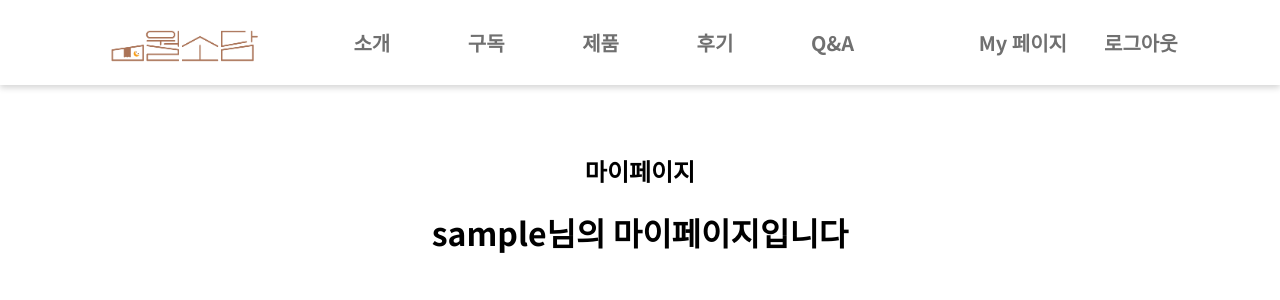
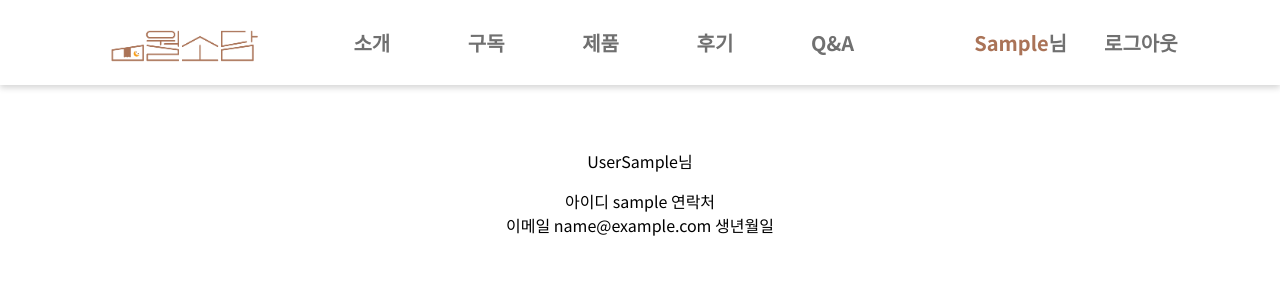
Before and after one commit to Lotte-Duksung/wolsodam, a Django app: page /mypage/ in a window 1280 px wide. Shown: the top 300 px of the page. Run offline with Django 3.2, Linux system fonts and the light colour scheme; the visitor is signed in with stand-in values (Sample User, id 1).

Commit message:
mypage profile

```diff
--- a/wsd_prj/wsd_app/models.py
+++ b/wsd_prj/wsd_app/models.py
@@ -7,6 +7,5 @@ from django.contrib.auth.models import User
 
 class Profile(models.Model):
     user = models.OneToOneField(User, on_delete=models.CASCADE)
-    phone = models.CharField(max_length=50, blank=True)
+    phone = models.CharField(max_length=15, blank=True)
     birth_date = models.DateTimeField(null=True, blank=True)
-    gender = models.TextField(max_length=50, blank=True)
--- a/wsd_prj/wsd_app/templates/base.html
+++ b/wsd_prj/wsd_app/templates/base.html
@@ -30,7 +30,7 @@
 
     {% if request.user.is_authenticated %}  <!-- 만약 로그인이 되어있는 상태이면-->
 
-        <a id="nav_log" href="{% url 'mypage' %}">My 페이지</a>
+        <a id="nav_log" href="{% url 'mypage' %}"><span style="color: #AA7357;">{{ user.first_name }}</span>님</a>
         <a id="nav_logout" href="javascript:{document.getElementById('logout').submit()}">
             로그아웃
           </a>
--- a/wsd_prj/wsd_app/templates/mypage.html
+++ b/wsd_prj/wsd_app/templates/mypage.html
@@ -4,9 +4,29 @@
 <br>
 <br>
 <div class='text-center'>
-    <h2>마이페이지</h2>
     {% if request.user.is_authenticated %}  <!-- 만약 로그인이 되어있는 상태이면-->
-                <h1> {{ user.username }}님의 마이페이지입니다</h1>
+<div class="mypage-contents-box">
+    <div class="mypage-contents">
+
+        <div class="box">
+            <p class="sub-title-name">{{user.last_name}}{{user.first_name}}님</h2>
+            <div class="item">
+                <div class="text-field">
+                    <span class="input-username">아이디</span>
+                    <span class="username">{{user.username}}</span>
+                    <span class="input-phone">연락처</span>
+                    <span class="phone">{{user.profile.phone}}</span>
+                    <br>
+                    <span class="input-email">이메일</span>
+                    <span class="email">{{user.email}}</span>
+                    <span class="input-birth">생년월일</span>
+                    <span class="birth">{{user.profile.birth_date|date:'Y.m.d'}}</span>
+                </div>
+            </div>
+        </div><!-- END 프로필 box -->
+
+    </div><!-- END mypage-contents -->
+</div><!-- END mypage-content-box / 회색 배경 끝-->
         {% endif%}
 </div>
 {% endblock content %}
--- a/wsd_prj/wsd_app/templates/signup.html
+++ b/wsd_prj/wsd_app/templates/signup.html
@@ -48,7 +48,7 @@
                 <br>
                 <div class="form-group">
                     전화번호 <br>
-                    <input name="phone" type="number" required="true" placeholder="-없이 숫자만 적어주세요">
+                    <input name="phone" type="text" required="true" placeholder="000-0000-0000">
                 </div>
                 <br>
                 <div class="form-group">
@@ -56,10 +56,6 @@
                     <input name="birth_date" type="date">
                 </div>
                 <br>
-                <div class="form-group">
-                    성별 <br>
-                    <input type="text" name="gender" placeholder="여성 or 남성">
-                </div>
                 <div class= "form-group">
                     <br>
                     <input type="submit" value="가입완료">
--- a/wsd_prj/wsd_app/views.py
+++ b/wsd_prj/wsd_app/views.py
@@ -56,8 +56,7 @@ def signup(requests):
             )
             phone = requests.POST["phone"]
             birth_date = requests.POST["birth_date"]
-            gender = requests.POST["gender"]
-            profile = Profile(user=user, phone=phone, birth_date = birth_date, gender=gender)   #Profile 생성
+            profile = Profile(user=user, phone=phone, birth_date = birth_date)   #Profile 생성
             profile.save()  #Profile 저장
             auth.login(requests, user)   # 그 계정에 로그인을 하라는 요청을 다시 보냄
         return redirect('signup_complete')     # 메인으로 사용자가 갈 수 있게 리턴함
```
Also changed, not shown: wsd_prj/wsd_app/migrations/0002_auto_20201013_1731.py (added).
